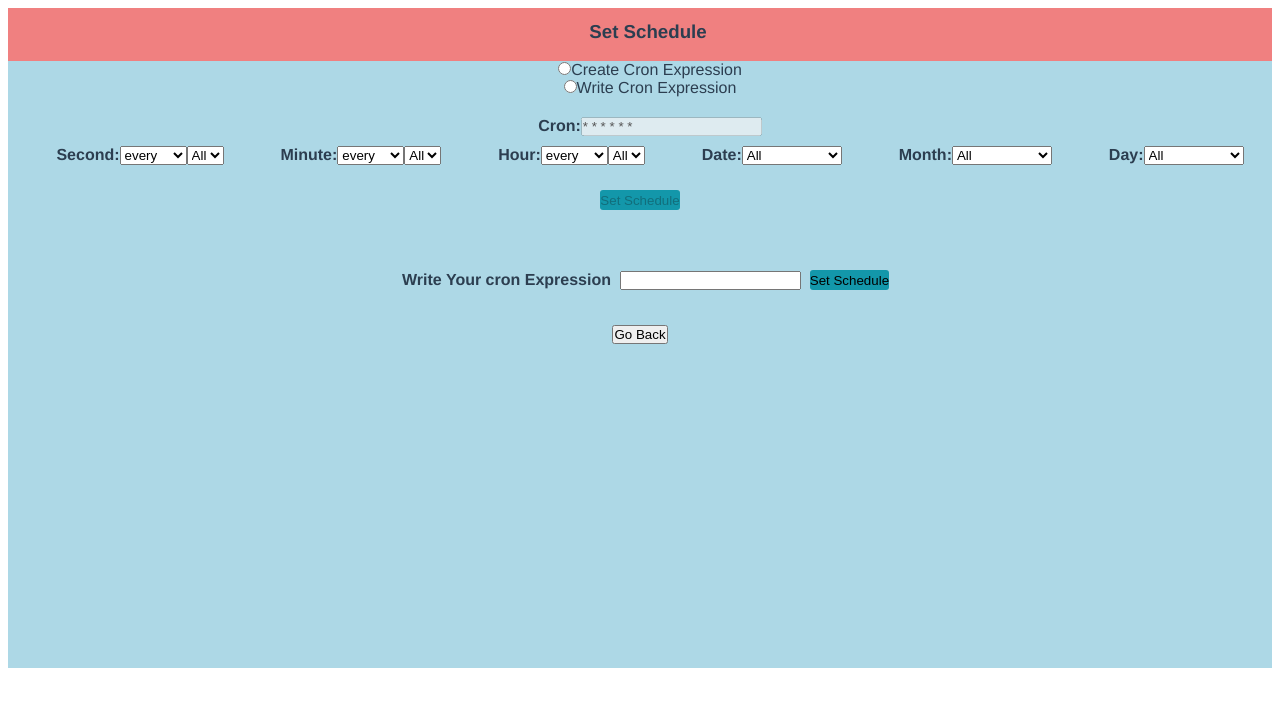
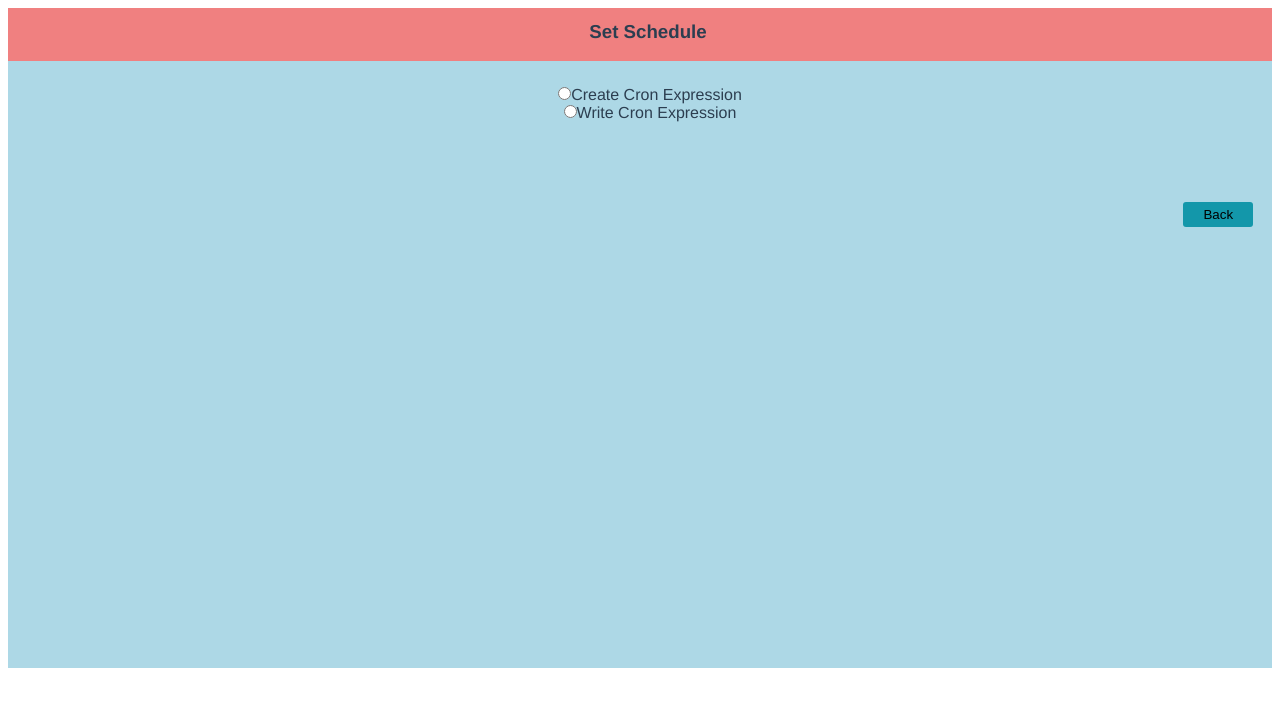
Before and after one commit to Out-Set/FrontEnd-Development, a Vue app in the folder schedulerfrontend/: page /scheduleTask in a window 1280 px wide. Shown: the top 706 px of the page. Built offline with nearby package versions, Linux system fonts and the light colour scheme.

Commit message:
started new task, start and stop cron

```diff
--- a/schedulerfrontend/src/components/ScheduleTask.vue
+++ b/schedulerfrontend/src/components/ScheduleTask.vue
@@ -6,7 +6,7 @@
 
     <div class="selectdiv">
 
-      <div class="type" style="margin-bottom: 20px;">
+      <div class="type" style="margin-bottom: 30px; margin-top: 25px;">
         <input type="radio" id="one" value="One" name="cron" v-model="picked" />
         <label for="one">Create Cron Expression</label><br>
 
@@ -80,7 +80,7 @@
         </div>
 
         <div style="margin-right: 20px;">
-          <button disabled ref="enable_btn" class="reschedule-bt" v-on:click="set()">Set Schedule
+          <button disabled ref="setCronBtn" class="buttons" v-on:click="set()">Start
           </button>
         </div>
 
@@ -90,17 +90,17 @@
       <div style="padding-top: 50px; padding-bottom: 25px;" id="writeCron">
         <strong>Write Your cron Expression</strong>&nbsp;
         <input type="text" v-model="expression">&nbsp;
-        <button ref="cron-btn" class="reschedule-bt" v-on:click="setCronExp()">Set Schedule</button>&nbsp;&nbsp;
+        <button disabled ref="writeCronBtn" class="buttons" v-on:click="setCronExp()">Start</button>&nbsp;&nbsp;
 
         <!-- <strong>Enter Delay in MilliSecond</strong>&nbsp;
         <input type="number" v-model="delay">&nbsp;
-        <button ref="cron-btn" class="reschedule-bt" v-on:click="setDelay()">Set Delay</button> -->
+        <button ref="cron-btn" class="buttons" v-on:click="setDelay()">Set Delay</button> -->
       </div>
 
     </div>
 
     <div class="footerDiv mt-1">
-      <button @click="$router.back()" class="btn btn-secondary btn-sm mt-5">Go Back</button>
+      <button @click="$router.back()" class="buttons" style="margin-left: 91.5%; margin-top: 50px;">Back</button>
     </div>
 
   </div>
@@ -167,6 +167,9 @@ export default {
     console.log("Date: ", this.date);
     console.log("Month: ", this.month);
     console.log("Day: ", this.day);
+
+    document.getElementById("writeCron").style.display = "none";
+    document.getElementById("selectCron").style.display = "none";
   },
 
   watch: {
@@ -185,39 +188,39 @@ export default {
     },
 
     second(newSecond) {
-      this.$refs.enable_btn.disabled = false
+      this.$refs.setCronBtn.disabled = false
       console.log(`Selected Second: ${newSecond}`);
       this.setCron()
     },
 
     minute(newMinute) {
-      this.$refs.enable_btn.disabled = false
+      this.$refs.setCronBtn.disabled = false
       console.log(`Selected Minute: ${newMinute}`);
       this.setCron()
     },
 
     hour(newHour) {
-      this.$refs.enable_btn.disabled = false
+      this.$refs.setCronBtn.disabled = false
       console.log(`Selected Hour: ${newHour}`);
       this.setCron()
     },
 
     sType(newType) {
-      this.$refs.enable_btn.disabled = false
+      this.$refs.setCronBtn.disabled = false
       console.log(`Selected Type: ${newType}`);
       this.cronExpression = `* ${this.cMinute} ${this.cHour} ${this.cDate} ${this.cMonth} ${this.cDay}`
       this.second = 'All'
     },
 
     mType(newType) {
-      this.$refs.enable_btn.disabled = false
+      this.$refs.setCronBtn.disabled = false
       console.log(`Selected Type: ${newType}`);
       this.cronExpression = `${this.cSecond} * ${this.cHour} ${this.cDate} ${this.cMonth} ${this.cDay}`
       this.minute = 'All'
     },
 
     hType(newType) {
-      this.$refs.enable_btn.disabled = false
+      this.$refs.setCronBtn.disabled = false
       console.log(`Selected Type: ${newType}`);
       this.cronExpression = `${this.cSecond} ${this.cMinute} * ${this.cDate} ${this.cMonth} ${this.cDay}`
       this.hour = 'All'
@@ -225,20 +228,26 @@ export default {
 
 
     date(newDate) {
-      this.$refs.enable_btn.disabled = false
+      this.$refs.setCronBtn.disabled = false
       console.log(`Selected Date: ${newDate}`);
       this.setCron()
     },
 
     month(newMonth) {
-      this.$refs.enable_btn.disabled = false
+      this.$refs.setCronBtn.disabled = false
       console.log(`Selected Month: ${newMonth}`);
       this.setCron()
     },
 
     day(newDay) {
-      this.$refs.enable_btn.disabled = false
+      this.$refs.setCronBtn.disabled = false
       console.log(`Selected Day: ${newDay}`);
+      this.setCron()
+    },
+
+    expression(newExpression) {
+      this.$refs.writeCronBtn.disabled = false
+      console.log(`Written expression: ${newExpression}`);
       this.setCron()
     },
 
@@ -344,10 +353,9 @@ export default {
       console.log(typeof this.selectedData, this.selectedData);
 
       const myValue = localStorage.getItem('cronName');
-      console.log('Cron Name: ',myValue);
+      console.log('Cron Name: ', myValue);
 
-      if(myValue === 'cron-1'){
-        axios.post('http://localhost:8082/tasks/startCron1?taskId=cron-1&cronExpression='+this.cronExpression) // Dynamic-Cron
+      axios.post('http://localhost:8082/tasks/start?task=' + myValue + '&cronExpression=' + this.cronExpression) // Dynamic-Cron
         // axios.post('http://localhost:8081/dynamicSchedule/cron1Val', this.cronExpression) // Scheduler
         // axios.post('http://localhost:8081/BitsFlow-App/springScheduler/cron1Val', this.expression)  // Integration
         .then((response) => {
@@ -356,28 +364,15 @@ export default {
         .catch((error) => {
           // Handle the error
           console.log("Error Occured!", error);
-        });
-      } else{
-        axios.post('http://localhost:8082/tasks/startCron2?taskId=cron-2&cronExpression='+this.cronExpression) // Dynamic-Cron
-        // axios.post('http://localhost:8081/dynamicSchedule/cron2Val', this.cronExpression) // Scheduler
-        // axios.post('http://localhost:8081/BitsFlow-App/springScheduler/cron2Val', this.expression)
-        .then((response) => {
-          console.log("Response form Backend: ", response);
         })
-        .catch((error) => {
-          // Handle the error
-          console.log("Error Occured!", error);
-        });
-      }
     },
 
     setCronExp() {
       console.log(typeof this.expression, this.expression);
       const myValue = localStorage.getItem('cronName');
-      console.log('Cron Name: ',myValue);
+      console.log('Cron Name: ', myValue);
 
-      if(myValue === 'cron-1'){
-        axios.post('http://localhost:8082/tasks/startCron1?taskId=cron-1&cronExpression='+this.cronExpression) // Dynamic-Cron
+      axios.post('http://localhost:8082/tasks/start?task=' + myValue + '&cronExpression=' + this.expression) // Dynamic-Cron
         // axios.post('http://localhost:8081/dynamicSchedule/cron1Val', this.expression) // Scheduler
         // axios.post('http://localhost:8081/BitsFlow-App/springScheduler/cron1Val', this.expression)
         .then((response) => {
@@ -387,18 +382,6 @@ export default {
           // Handle the error
           console.log("Error Occured!", error);
         });
-      } else{
-        axios.post('http://localhost:8082/tasks/startCron2?taskId=cron-2&cronExpression='+this.cronExpression) // Dynamic-Cron
-        // axios.post('http://localhost:8081/dynamicSchedule/cron2Val', this.expression) // Scheduler
-        // axios.post('http://localhost:8081/BitsFlow-App/springScheduler/cron2Val', this.expression)
-        .then((response) => {
-          console.log("Response form Backend: ", response);
-        })
-        .catch((error) => {
-          // Handle the error
-          console.log("Error Occured!", error);
-        });
-      }
     },
 
     setDelay() {
@@ -418,8 +401,7 @@ export default {
 
 
 <style scoped>
-
-*{
+* {
   margin: 0;
   padding: 0;
 }
@@ -442,12 +424,21 @@ export default {
   padding-left: 16px;
 }
 
-.reschedule-bt {
+.buttons {
   border: none;
   background: #1397AA;
   border-radius: 3px;
-  height: 20px;
   margin-bottom: 10px;
+  padding: 5px 20px;
+}
+
+.buttons:hover {
+  background: white;
+}
+
+select,
+input {
+  padding: 2px 10px;
 }
 
 @media (max-width: 767px) {
--- a/schedulerfrontend/src/components/home.vue
+++ b/schedulerfrontend/src/components/home.vue
@@ -4,37 +4,44 @@
             <h2 class="heading">{{ name }}</h2>
         </div>
 
-
         <div class="setAndViewLogs">
 
             <!-- Set Expression -->
             <div>
                 <h3 class="main">Set Cron Value</h3>
-                <span>Selet Cron:</span>
                 <select v-model="cron" style="width: 100px;">
                     <option v-for="cron in crons" :key="cron" :value="cron">{{ cron }}</option>
                 </select>&nbsp;
 
                 <router-link to="/scheduleTask">
-                    <button v-on:click="setCronToLS()" class="enable-disable-reschedule mb-5"
-                        :class="{ active: this.$route.path === '/scheduleTask' }" aria-current="page">Click to Set
+                    <button v-on:click="setCronToLS()" class="mb-5"
+                        :class="{ active: this.$route.path === '/scheduleTask' }" aria-current="page">Set
                     </button>
                 </router-link>
             </div>
 
             <!-- Get Logs -->
             <div>
-                <h3 class="main">See Logs</h3>
-                <span>Selet Cron:</span>
+                <h3 class="main">View Logs</h3>
                 <select v-model="cron" style="width: 100px;">
                     <option v-for="cron in crons" :key="cron" :value="cron">{{ cron }}</option>
                 </select>&nbsp;
 
                 <router-link :to="{ path: this.cron === 'cron-1' ? '/cron1Logs' : '/cron2Logs' }">
-                    <button class="enable-disable-reschedule mb-5"
-                        :class="{ active: this.$route.path === '/cronLogs' }" aria-current="page">Click to See
+                    <button
+                        :class="{ active: this.$route.path === '/cronLogs' }" aria-current="page">View
                     </button>
                 </router-link>
+            </div>
+
+            <!-- Stop prog Execution -->
+            <div>
+                <h3 class="main">Stop and Start</h3>
+                <select v-model="cron" style="width: 100px;">
+                    <option v-for="cron in crons" :key="cron" :value="cron">{{ cron }}</option>
+                </select>&nbsp;
+                <button v-on:click="stopCron(this.cron)">Stop</button>&nbsp;
+                <button v-on:click="startCron(this.cron)">Start</button>
             </div>
         </div>
 
@@ -42,6 +49,8 @@
 </template>
 
 <script>
+import axios from 'axios';
+
 export default {
     name: "homePage",
     data() {
@@ -54,8 +63,34 @@ export default {
     },
 
     methods: {
-        setCronToLS(){
+        setCronToLS() {
             localStorage.setItem('cronName', this.cron);
+        },
+
+        stopCron(cron) {
+            console.log('cron-name: ',cron);
+            axios.post('http://localhost:8082/tasks/stop?task='+cron) // Dynamic-Cron
+                .then((response) => {
+                    console.log("Response form Backend: ", response);
+                    this.logs = response.data
+                })
+                .catch((error) => {
+                    // Handle the error
+                    console.log("Error Occured!", error);
+                })
+        },
+
+        startCron(cron) {
+            console.log('cron-name: ',cron);
+            axios.post('http://localhost:8082/tasks/startAtInit?task='+cron) // Dynamic-Cron
+                .then((response) => {
+                    console.log("Response form Backend: ", response);
+                    this.logs = response.data
+                })
+                .catch((error) => {
+                    // Handle the error
+                    console.log("Error Occured!", error);
+                })
         }
     }
 }
@@ -88,7 +123,24 @@ export default {
 
 .setAndViewLogs {
     display: grid;
-    grid-template-columns: auto auto;
+    grid-template-columns: auto auto auto;
     margin-top: 50px;
 }
+
+select{
+    padding: 3px 10px;
+}
+
+button {
+  border: none;
+  border-radius: 3px;
+  margin-bottom: 10px;
+  padding: 4px 20px;
+}
+button:hover{
+  background: #1397AA;
+  color: white;
+}
+
+
 </style>
```
